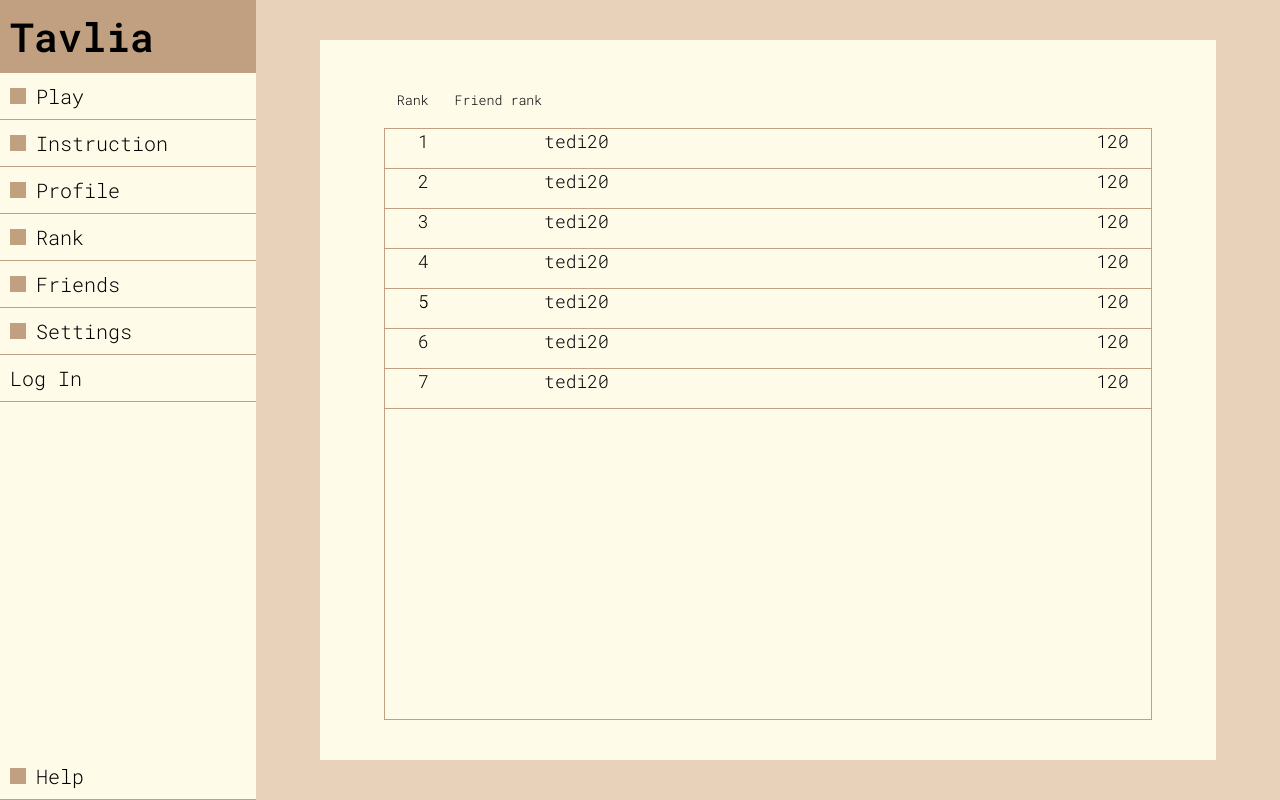
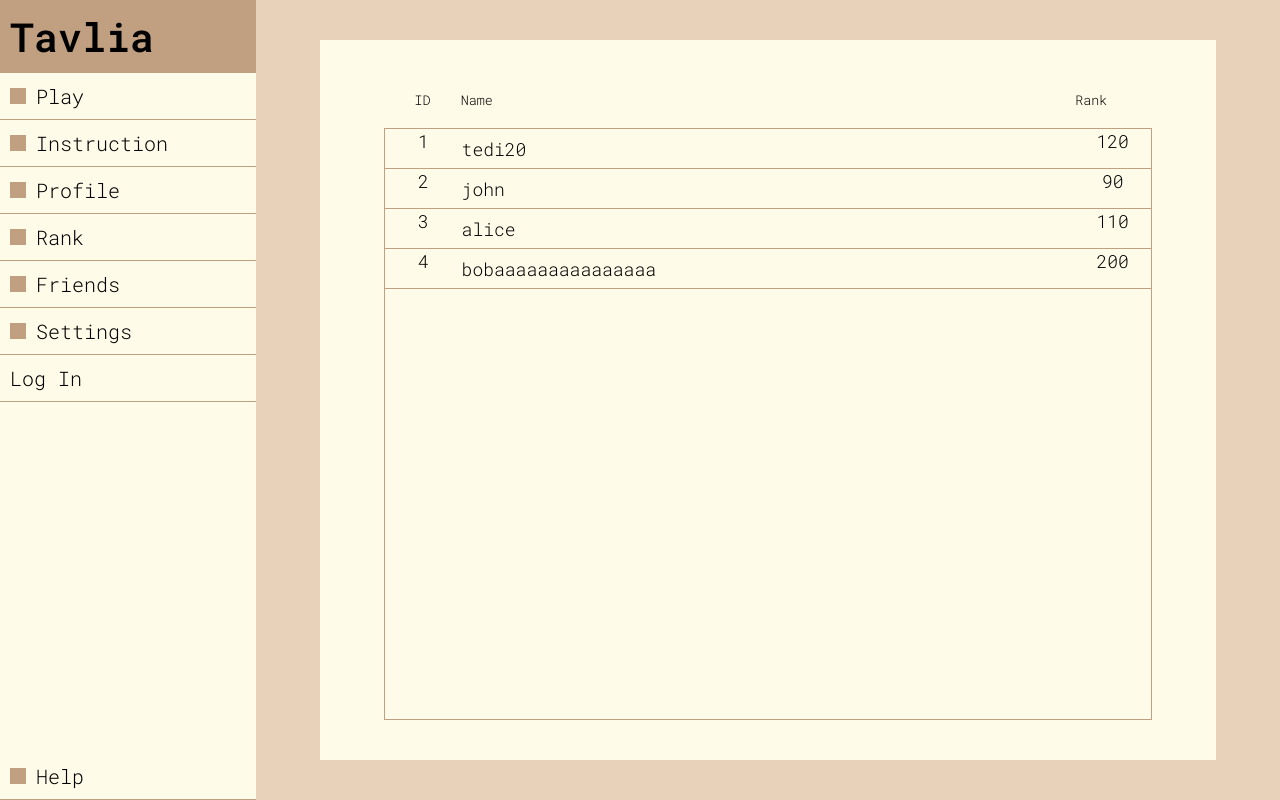
Before and after one commit to Yurex1/TavliaGame, a Next.js app in the folder frontend/: page /rank in a window 1280 px wide. Built offline with nearby package versions, Linux system fonts and the light colour scheme.

Commit message:
sorted rank list

```diff
--- a/frontend/src/pages/rank.tsx
+++ b/frontend/src/pages/rank.tsx
@@ -1,7 +1,19 @@
+import API_URL from "@/constants";
+import axios from "axios";
 import { useState } from "react";
+import { useQuery } from "react-query";
 
 export default function Rank() {
-  const list = [
+
+  const getUser = async () => {
+    return await axios.get(API_URL + 'auth/profile', {withCredentials: true});
+}
+
+  const useUser= () => {
+    return useQuery(['user'], getUser);
+};
+
+  const initialList = [
     {
       id: "1",
       name: "tedi20",
@@ -9,55 +21,67 @@ export default function Rank() {
     },
     {
       id: "2",
-      name: "tedi20",
-      rank: 120,
+      name: "john",
+      rank: 90,
     },
     {
       id: "3",
-      name: "tedi20",
-      rank: 120,
+      name: "alice",
+      rank: 110,
     },
     {
       id: "4",
-      name: "tedi20",
-      rank: 120,
-    },
-    {
-      id: "5",
-      name: "tedi20",
-      rank: 120,
-    },
-    {
-      id: "6",
-      name: "tedi20",
-      rank: 120,
-    },
-    {
-      id: "7",
-      name: "tedi20",
-      rank: 120,
+      name: "bobaaaaaaaaaaaaaaa",
+      rank: 200,
     },
   ];
-  const [friend , setFriend] = useState(false);
+
+  const [list, setList] = useState([...initialList]);
+  const [sortOrder, setSortOrder] = useState({ field: 'rank', order: 'asc' });
+  const [friend, setFriend] = useState(false);
+
+  const sortList = (field:'id'|'rank'|'name') => {
+    const order = sortOrder.field === field && sortOrder.order === 'asc' ? 'desc' : 'asc';
+
+    const sortedList = [...list].sort((a, b) => {
+      if (field === 'rank') {
+        return order === 'asc' ? a.rank - b.rank : b.rank - a.rank;
+      } else {
+        return order === 'asc' ? a[field].localeCompare(b[field]) : b[field].localeCompare(a[field]);
+      }
+      return 0;
+    });
+
+    setList(sortedList);
+    setSortOrder({ field, order });
+  };
+
+  const renderList = friend ? list.filter(item => false) : list;
 
   return (
     <>
       <div className="rank">
         <div className="wrapper">
           <div className="rank-buttons">
-            <button onClick = {() => setFriend(false)} className="rank-button">Rank</button>
-            <button onClick = {() => setFriend(true)} className="rank-button">Friend rank</button>
+            <button onClick={() => sortList('id')} className="rank-button id">
+              ID
+            </button>
+            <button onClick={() => sortList('name')} className="rank-button user-name">
+              Name
+            </button>
+            <button onClick={() => sortList('rank')} className="rank-button">
+              Rank
+            </button>
+
           </div>
           <ul className="rank-standing">
-            {list.map((item) => {
-              return (
-                <li key={item.id} className="rank-item">
-                  <div className="id">{item.id}</div>
-                  <div className="user-name">{item.name}</div>
-                  <div className="user-rank">{item.rank}</div>
-                </li>
-              );
-            })}
+            {renderList.map((item) => (
+              <li key={item.id} className="rank-item">
+                <div className="id">{item.id}</div>
+                <div className="user-name">{item.name}</div>
+                <div className="user-rank">{item.rank}</div>
+              </li>
+            ))}
           </ul>
         </div>
       </div>
--- a/frontend/src/styles/rank.css
+++ b/frontend/src/styles/rank.css
@@ -29,19 +29,21 @@
 .id{
     width: 10%;
     text-align: center;
-    justify-content: center;
 }
 
 .user-name{
-    width: 30%;
+    width: 80%;
     text-align: center;
-    justify-content: center;
+    display: flex;
+    flex-direction: row;
+    justify-content: left;
+    align-items:center;
+
 }
 .user-rank{
     width: 10%;
     margin-left: auto;
     text-align: center;
-    justify-content: center;
 }
 
 .rank-buttons{
@@ -54,7 +56,7 @@
 .rank-button{
     height: 5vh;
     background-color: #FFFBE9;
-    margin: 0 1vw;
+    /* margin: 0 1vw; */
 }
 
 .rank-button:hover{
```
